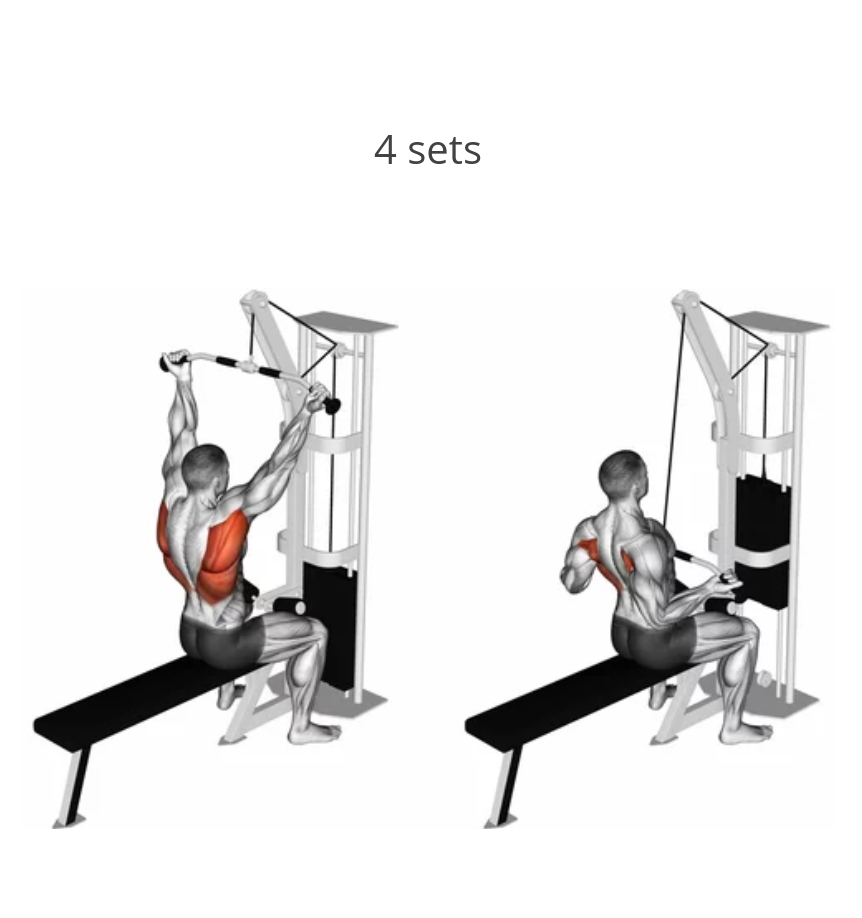
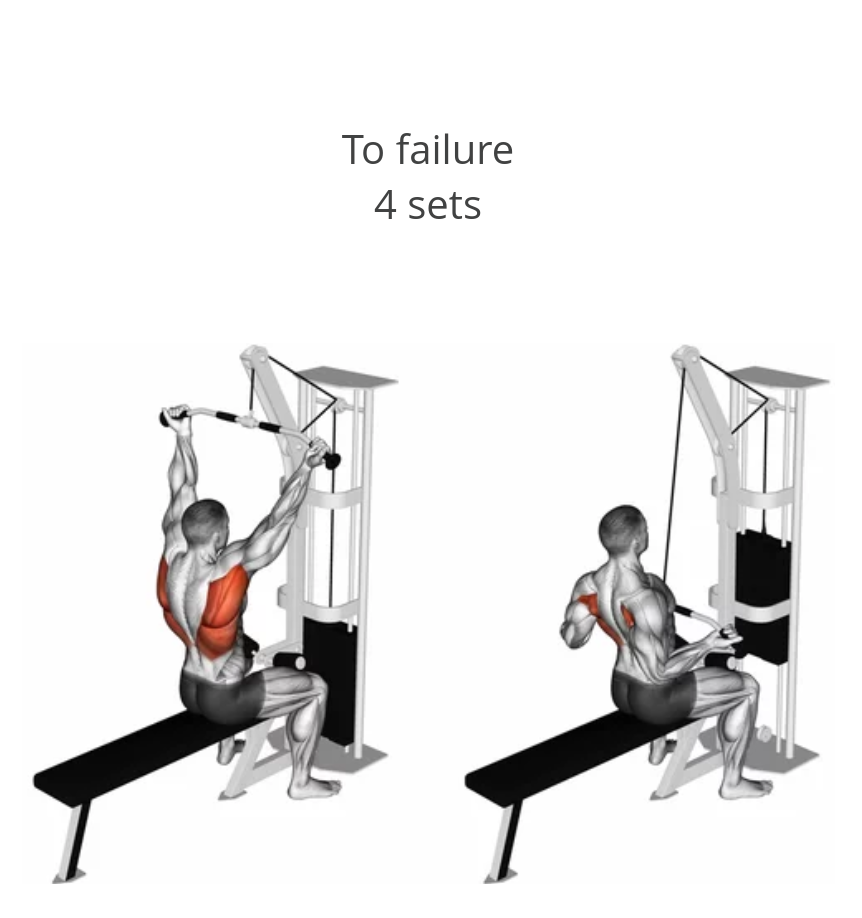
Before and after one commit to noeledin/Train, a plain HTML site: page Hypertrophy/Hypertrophy.html in a window 1280 px wide. Shown: the part 8303-9221 px from the top of the page, without its empty margins (212-1074 px from the left). Drawn offline with Linux system fonts and the light colour scheme.

Commit message:
To failure, pull

```diff
--- a/Hypertrophy/Hypertrophy.html
+++ b/Hypertrophy/Hypertrophy.html
@@ -91,6 +91,7 @@
           <p>3-4 sets</p>
           <h2 class="pull">Pull day</h2>
           <img src="/Hypertrophy/img/pull.png" alt="" />
+         <p>To failure</p>
           <p>4 sets</p>
           <img src="/Hypertrophy/img/pull 2.png" alt="" />
           <p>4 sets</p>
```
